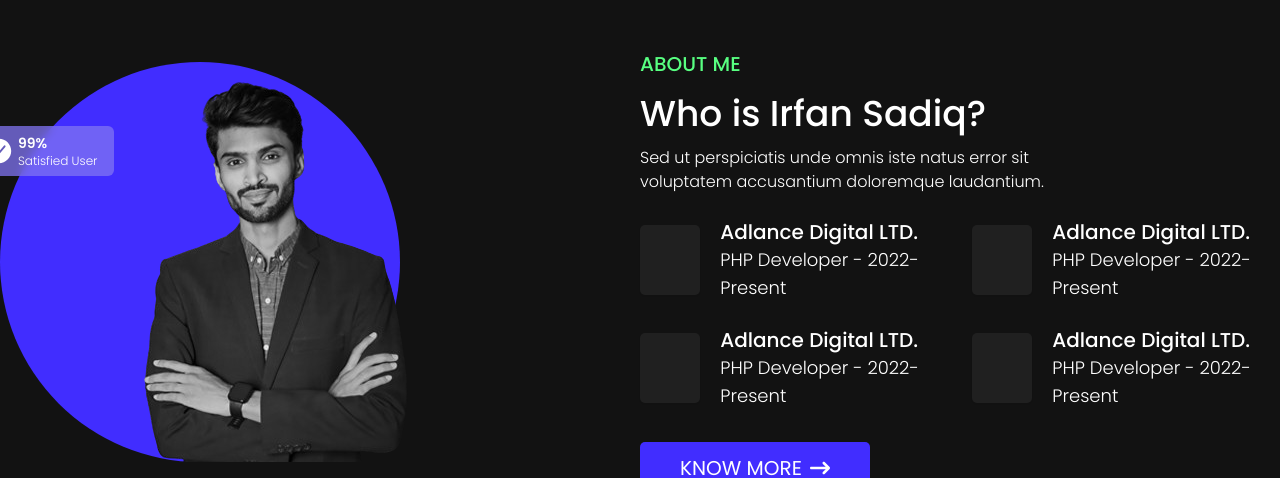
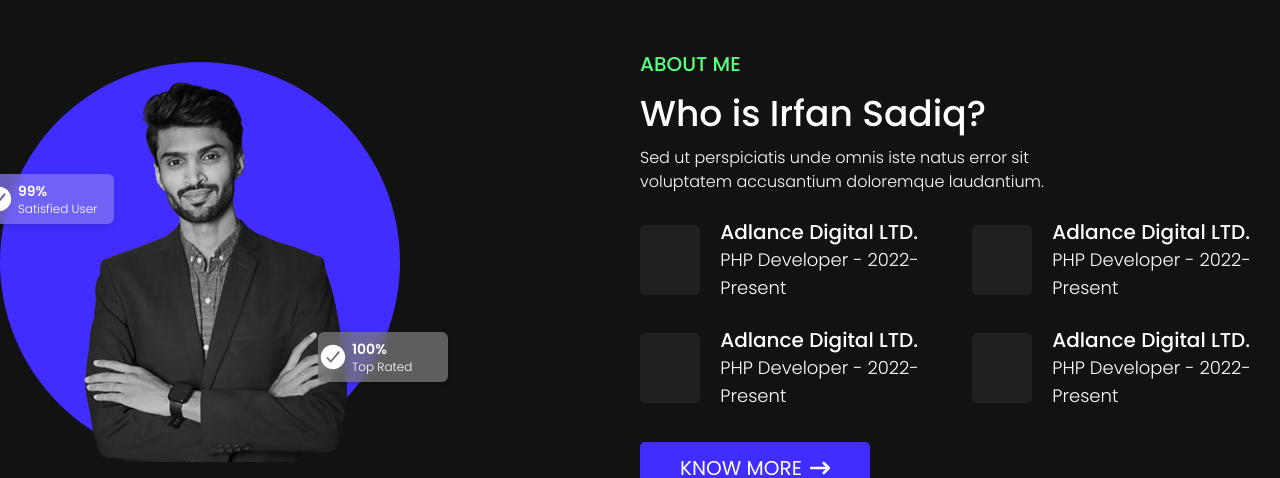
Before and after one commit to irfansadiq030/modern-nextjs-portfolio, a Next.js app: page / in a window 1280 px wide. Shown: the part 1500-1978 px from the top of the page. Built offline with nearby package versions, Linux system fonts and the light colour scheme.

Commit message:
Update AboutSection with new layout and additional metrics for user satisfaction and ratings

```diff
--- a/src/components/Home/AboutSection.js
+++ b/src/components/Home/AboutSection.js
@@ -4,6 +4,7 @@ import Button from "../views/Button";
 import Image from "next/image";
 import { FaArrowRightLong } from "react-icons/fa6";
 import { IoCheckmarkCircle } from "react-icons/io5";
+import { MdBusinessCenter } from "react-icons/md";
 
 const AboutSection = () => {
   return (
@@ -12,17 +13,24 @@ const AboutSection = () => {
         <div className="flex flex-col items-center md:items-start justify-center relative">
           <div className="rounded-full w-[350px] h-[350px] md:w-[350px] md:h-[350px] lg:w-[400px] lg:h-[400px] bg-accent"></div>
           <Image
-            className="absolute w-[350px] h-[350px] md:w-[400px] md:h-[400px] lg:w-[400px] lg:h-[400px] xl:w-[400px] xl:h-[400px] 2xl:w-[450px] 2xl:h-[450px] object-cover md:left-0 lg:left-5 xl:left-16 2xl:left-40"
+            className="absolute w-[350px] h-[350px] md:w-[400px] md:h-[400px] lg:w-[400px] lg:h-[400px] xl:w-[400px] xl:h-[400px] 2xl:w-[450px] 2xl:h-[450px] object-cover md:left-0 lg:left-5 xl:left-1 2xl:-left-5"
             src="/irfans-dp.png"
             width={550}
             height={550}
             alt="irfan sadiq profile picture "
           />
-          <div className="h-[50px] w-[130px] absolute -left-4 top-24 bg-[#8175F2] rounded-md bg-clip-padding backdrop-filter backdrop-blur-sm bg-opacity-75 flex items-center ">
-            <IoCheckmarkCircle className="text-[30px] mr-1"/>
+          <div className="h-[50px] w-[130px] absolute -left-4 top-24 md:top-56 lg:top-36 bg-[#8175F2] rounded-md bg-clip-padding backdrop-filter backdrop-blur-sm bg-opacity-75 flex items-center shadow-md">
+            <IoCheckmarkCircle className="text-[30px] mr-1" />
             <div>
-                <h4 className="text-sm font-semibold">99%</h4>
-                <p className="text-xs font-light">Satisfied User</p>
+              <h4 className="text-sm font-semibold">99%</h4>
+              <p className="text-xs font-light">Satisfied User</p>
+            </div>
+          </div>
+          <div className="h-[50px] w-[130px] absolute right-0 bottom-12 md:bottom-44 lg:bottom-28 lg:right-12 xl:right-48 2xl:right-80 2xl:bottom-20 bg-[#787878] rounded-md bg-clip-padding backdrop-filter backdrop-blur-sm bg-opacity-75 flex items-center shadow-md">
+            <IoCheckmarkCircle className="text-[30px] mr-1" />
+            <div>
+              <h4 className="text-sm font-semibold">100%</h4>
+              <p className="text-xs font-light">Top Rated</p>
             </div>
           </div>
         </div>
```
